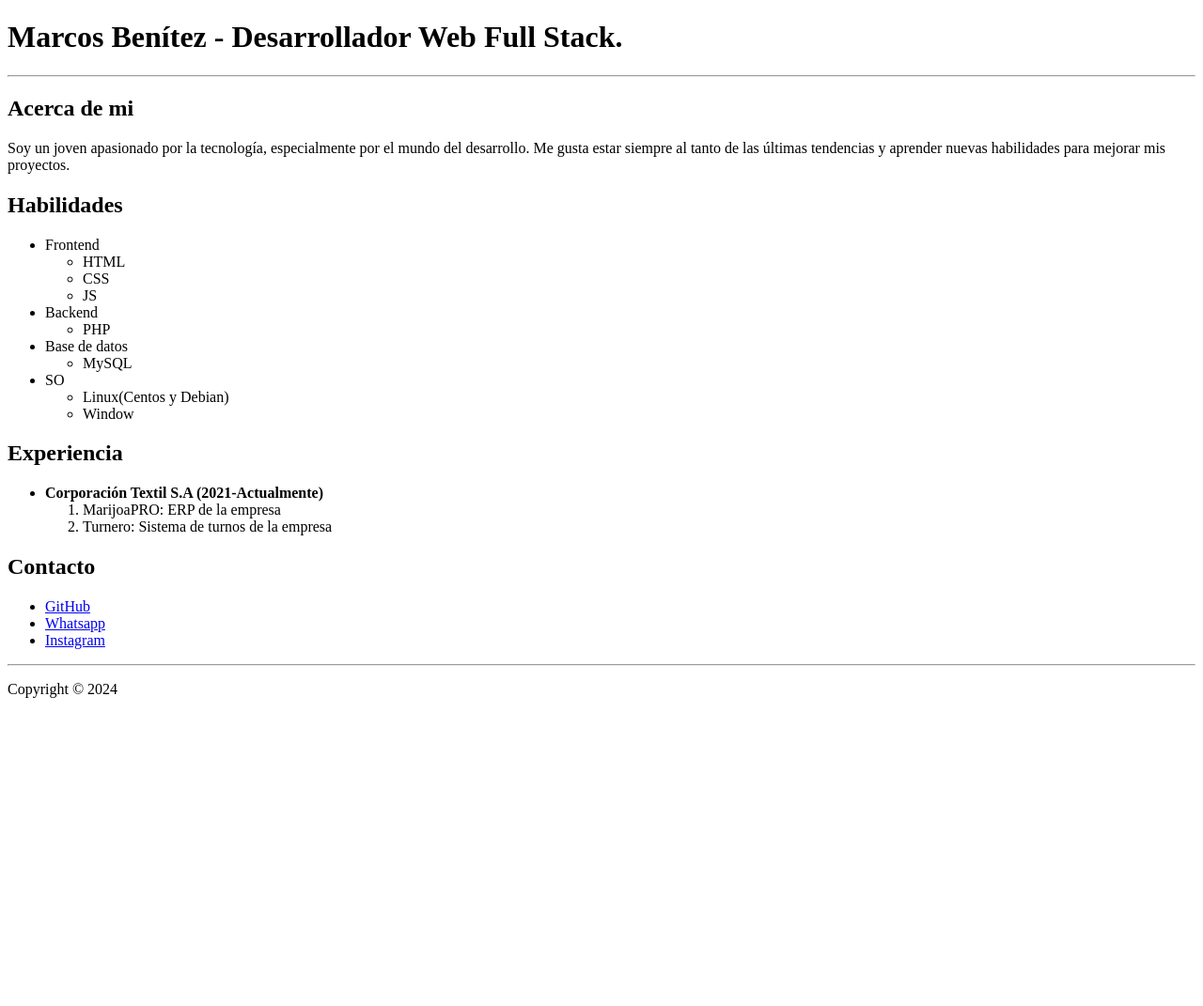
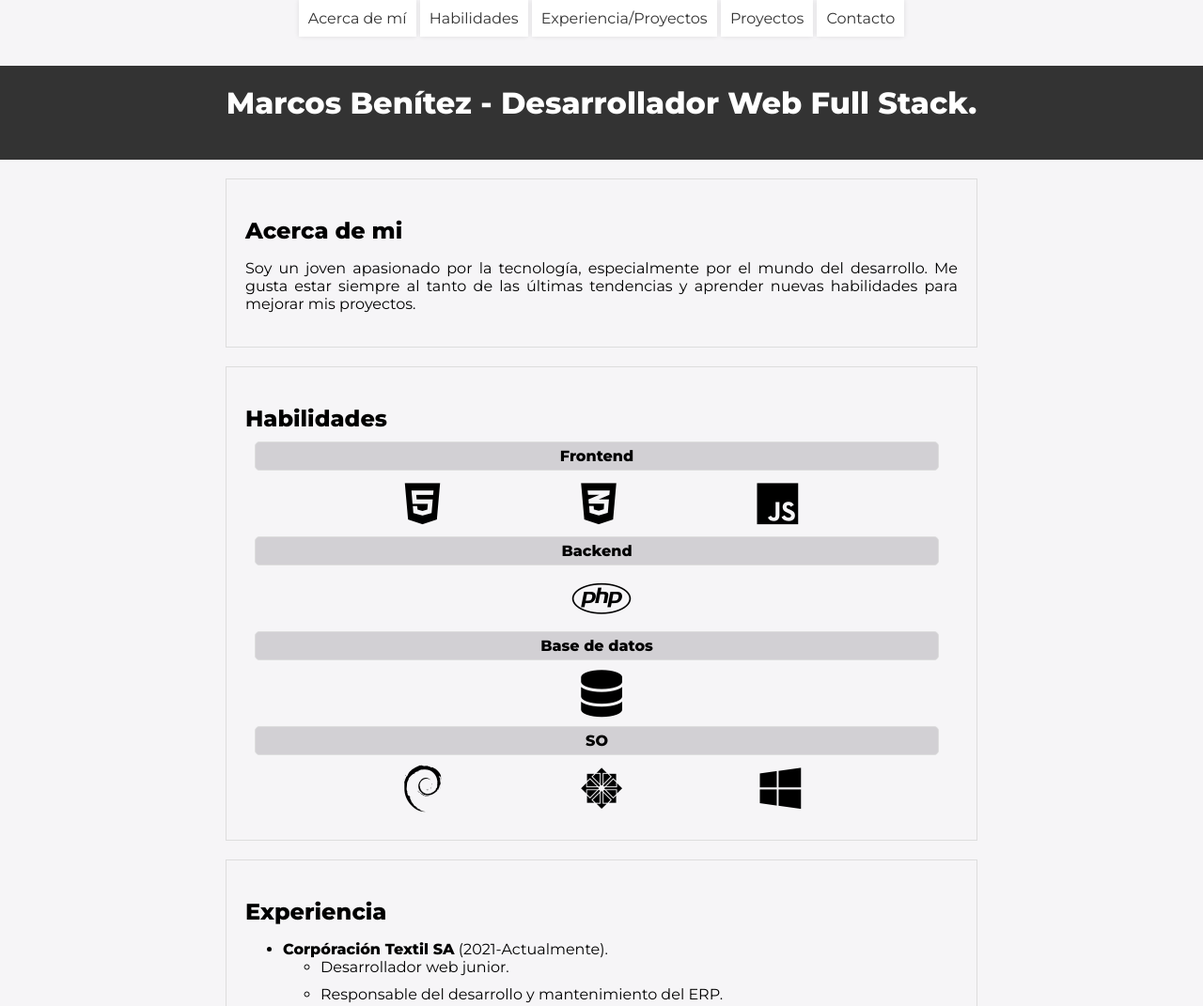
Before and after one commit to marcosbenitez96/portfolio, a plain HTML site: page index.html in a window 1280 px wide. Shown: the top 1071 px of the page at 94% size. Before the commit the page ends 800 px from the top, so only its background shows below. Drawn offline with Linux system fonts and the light colour scheme.

Commit message:
Actualización y creación de estilos en css

```diff
--- a/index.html
+++ b/index.html
@@ -2,14 +2,21 @@
 <html>
     <head>
         <title>Marcos Benítez</title>
-    </head>
+        <link rel="stylesheet" href="style.css">
+        <link rel="stylesheet" href="https://cdnjs.cloudflare.com/ajax/libs/font-awesome/6.5.2/css/all.min.css" integrity="sha512-SnH5WK+bZxgPHs44uWIX+LLJAJ9/2PkPKZ5QiAj6Ta86w+fsb2TkcmfRyVX3pBnMFcV7oQPJkl9QevSCWr3W6A==" crossorigin="anonymous" referrerpolicy="no-referrer" />    </head>
     <body>
         <header>
-            <h1>Marcos Benítez - Desarrollador Web Full Stack.</h1>
+            <nav class="menu-fijo">
+                <a href="#acerca-de-mi">Acerca de mí</a>
+                <a href="#habilidades">Habilidades</a>
+                <a href="#experiencia">Experiencia/Proyectos</a>
+                <a href="#proyectos">Proyectos</a>
+                <a href="#contacto">Contacto</a>
+              </nav>
+            <h1 class="animacion-titulo">Marcos Benítez - Desarrollador Web Full Stack.</h1>
         </header>
-        <hr>
         <main>
-            <section>
+            <section id="acerca-de-mi">
                 <h2>Acerca de mi</h2>
                 <p>
                     Soy un joven apasionado por la tecnología, especialmente por el mundo del desarrollo.
@@ -17,53 +24,81 @@
                     para mejorar mis proyectos.
                 </p>
             </section>
-            <section>
+            <section id="habilidades">
                 <h2>Habilidades</h2>
                 <ul>
-                    <li>Frontend</li>
-                    <ul>
-                        <li>HTML</li>
-                        <li>CSS</li>
-                        <li>JS</li>
+                    <li class="desarrollo">Frontend</li>
+                    <ul class="tecnologia">
+                        <li title="HTML5"><i class="fa-brands fa-html5"></i></li>
+                        <li title="CSS3"><i class="fa-brands fa-css3-alt"></i></li>
+                        <li title="JavaScript"><i class="fa-brands fa-js"></i></li>
                     </ul>
-                    <li>Backend</li>
-                    <ul>
-                        <li>PHP</li>
+                    <li class="desarrollo">Backend</li>
+                    <ul class="tecnologia">
+                        <li title="PHP"><i class="fa-brands fa-php"></i></li>
                     </ul>
-                    <li>Base de datos</li>
-                    <ul>
-                        <li>MySQL</li>
+                    <li class="desarrollo">Base de datos</li>
+                    <ul class="tecnologia">
+                        <li title="MySQL"><i class="fa-solid fa-database"></i></li>
                     </ul>
-                    <li>SO</li>
-                    <ul>
-                        <li>Linux(Centos y Debian)</li>
-                        <li>Window</li>
+                    <li class="desarrollo">SO</li>
+                    <ul class="tecnologia">
+                        <li title="debian"><i class="fa-brands fa-debian"></i></li>
+                        <li title="centos"><i class="fa-brands fa-centos"></i></li>
+                        <li title="windows"><i class="fa-brands fa-windows"></i></li>
                     </ul>
                 </ul>
             </section>
 
-            <section>
+            <section id="experiencia">
                 <h2>Experiencia</h2>
                 <ul>
-                    <li><strong>Corporación Textil S.A (2021-Actualmente)</strong></li>
-                    <ol>
-                        <li>MarijoaPRO: ERP de la empresa</li>
-                        <li>Turnero: Sistema de turnos de la empresa</li>
-                    </ol>
+                  <li>
+                    <b>Corpóración Textil SA</b> (2021-Actualmente).
+                    <ul>
+                      <li>Desarrollador web junior.</li>
+                      <li>
+                         Responsable del desarrollo y mantenimiento del ERP.
+                      </li>
+                    </ul>
+                  </li>
                 </ul>
             </section>
-            <section>
+
+            <section id="proyectos">
+                <h2>Proyectos</h2>
+                <ul>
+                    <li>
+                        <a href="#">MarijoaPRO.</a>
+                        <p>ERP de la empresa, tiene como funciones el manejo de la parte administrativa, ventas, compras, producción, RRHH y reportes.</p>
+                    </li>
+                    <li>
+                        <a href="#">Turnero.</a>
+                        <p>Sistema de manejo de turnos para la gestión de los clientes.</p>
+                    </li>
+                    <li>
+                        <a href="#">BiblioSoft.</a>
+                        <p>Sistema de control de libros para bibliotecas.</p>
+                    </li>
+                    <li>
+                        <a href="#">RUC-PY.</a>
+                        <p>Página para consulta de contribuyentes por medio de número de documentos o nombres.</p>
+                    </li>
+                </ul>
+            </section>
+
+            <section id="contacto">
                 <h2>Contacto</h2>
+                <p>Puedes dejarme un mensaje en cualquier horario.</p>
                 <ul>
-                    <li><a href="https://github.com/marcosbenitez96">GitHub</a></li>
-                    <li><a href="https://wa.me/595994862053">Whatsapp</a></li>
-                    <li><a href="https://www.instagram.com/marcosgbp/">Instagram</a></li>
+                    <li><a href="https://github.com/marcosbenitez96" target="_blank"><i class="fa-brands fa-github"></i></a></li>
+                    <li><a href="https://wa.me/595994862053" target="_blank"><i class="fa-brands fa-whatsapp"></i></a></li>
+                    <li><a href="https://www.instagram.com/marcosgbp/" target="_blank"><i class="fa-brands fa-instagram"></i></a></li>
                 </ul>
             </section>
         </main>
-        <hr>
         <footer>
-            <p>Copyright &copy; 2024</p>
+            <p>Copyright &copy; Marcos Benítez 2024</p>
         </footer>
     </body>
 </html>
--- /dev/null
+++ b/style.css
@@ -0,0 +1,149 @@
+@import url('https://fonts.googleapis.com/css?family=Montserrat:400,800');
+
+body{
+    background: #f6f5f7;
+    font-family: 'Montserrat', sans-serif;
+    margin: 0;
+    scroll-behavior: smooth;
+    padding-top: 70px;
+}
+
+header{
+    background-color: #333;
+    color: #fff;
+    text-align: center;
+    padding: 20px;
+    margin-bottom: 20px;
+}
+
+h1 {
+    margin-top: 0;
+}
+
+h2 {
+    margin-bottom: 10px;
+}
+
+nav {
+    list-style: none;
+    padding: 0;
+    margin: 0;
+    text-align: center;
+}
+
+nav a {
+    text-decoration: none;
+    color: #333;
+    padding: 10px;
+    display: inline-block;
+}
+
+nav a:hover {
+    background-color: #ddd;
+}
+
+main {
+    max-width: 800px;
+    margin: 0 auto;
+}
+
+section {
+    padding: 20px;
+    border: 1px solid #ddd;
+    margin-bottom: 20px;
+}
+
+#acerca-de-mi p{
+    text-align: justify;
+}
+
+#habilidades ul {
+    list-style: none;
+    padding: 0;
+    margin: 10px;
+}
+
+.desarrollo {
+    padding: 5px;
+    background-color: #d2d0d4;
+    border: 1px solid #ddd;
+    border-radius: 5px;
+    margin-right: 10px;
+    text-align: center;
+    font-weight: 700;
+}
+.tecnologia{
+    display: flex;
+    justify-content: space-evenly;
+
+}
+#experiencia ul li {
+    margin-bottom: 10px;
+}
+
+#experiencia ul li strong {
+    font-weight: bold;
+}
+
+#proyectos ul {
+    list-style: none;
+    padding: 0;
+    margin: 0;
+}
+#proyectos ul li {
+    margin-bottom: 10px;
+}
+
+#proyectos ul li a {
+    text-decoration: none;
+    color: #333;
+    font-weight: 700;
+}
+
+#proyectos ul li a:hover {
+    text-decoration: underline;
+}
+
+.menu-fijo {
+    /*background-color: #dddcdf;*/
+    position: fixed;
+    top: 0;
+    left: 0;
+    width: 100%;
+    z-index: 10;
+    transition: all 0.3s ease-in-out;
+}
+.menu-fijo a{
+    background-color: #fff;
+    box-shadow: 0 0 5px rgba(0, 0, 0, 0.1);
+}
+#contacto ul{
+      display: flex;
+      justify-content: space-evenly;
+}
+#contacto ul li {
+    list-style: none;
+}
+.fa-brands, .fa-solid {
+    font-size: 50px;
+    color: black;
+}
+footer{
+    background-color: #333;
+    color: #fff;
+    text-align: center;
+    padding: 10px;
+}
+.animacion-titulo {
+    animation: aparecer 3s ease-in-out;
+}
+
+@keyframes aparecer {
+    from {
+        opacity: 0;
+    }
+
+    to {
+        opacity: 1;
+    }
+}
```
